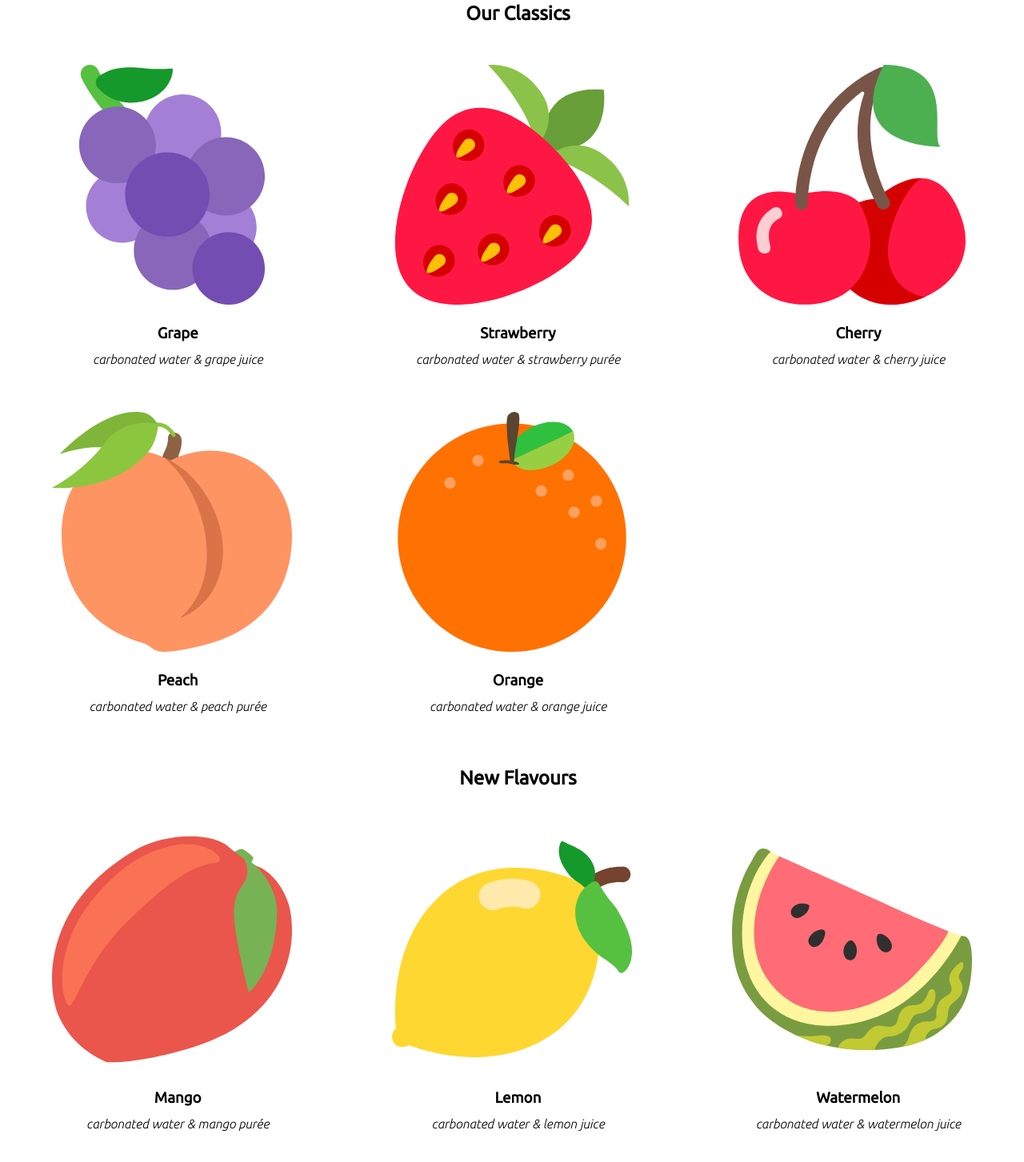
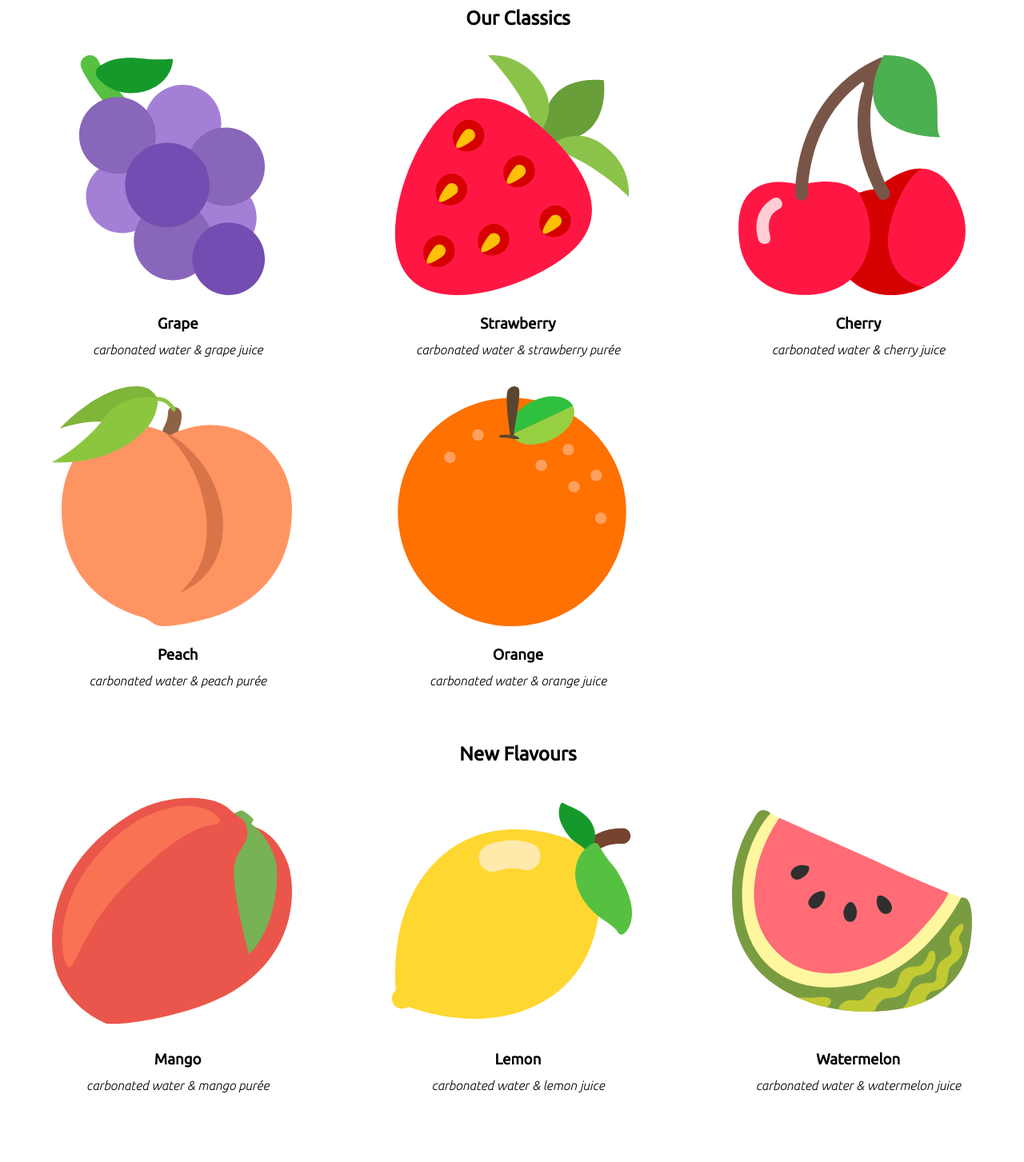
Before and after one commit to ValpzX/Perez_Valentina_SVG_Icons, a plain HTML site: page index.html in a window 1280 px wide. Shown: the part 429-1882 px from the top of the page at 80% size. Drawn offline with Linux system fonts and the light colour scheme.

Commit message:
Making changes to the HTML document outline and page styles

```diff
--- a/css/main.css
+++ b/css/main.css
@@ -8,12 +8,13 @@
 */
 
 
- /* 1. ---General Styles--- */
+/* 1. ---General Styles--- */
 
- body {
+body {
     margin: 0px;
     padding: 0px;
     font-family: 'Ubuntu', sans-serif;
+    line-height: 2em;
 }
 
 img, embed, object, video, picture {
@@ -46,7 +47,6 @@ section h2, section h3, section p {
 
 .txt-spacer {
     margin-top: 20px;
-    line-height: 2em;
 }
 
 .center {
@@ -58,7 +58,7 @@ section h2, section h3, section p {
 
 /* 2. ---Flavours Section Styles--- */
 
-svg {
+.flavour-section svg {
     width: 300px;
     height: 300px;
     margin-bottom: 10px;
--- a/index.html
+++ b/index.html
@@ -15,9 +15,9 @@
 <body>
     <h1 class="hidden">Burple Flavours</h1>
 
-    <main id="burple-flavours" class="section-spacer center">
+    <main id="burple-flavours" class="center">
 
-        <section class="grid-con">
+        <section class="section-spacer grid-con">
             <h2 class="col-span-4 m-col-span-12 l-col-span-12 xl-col-span-12">The Perfect Summer Drink</h2>
 
             <p class="col-span-4 m-col-span-12 l-col-span-12 xl-col-span-12 txt-spacer">If you're looking for a
@@ -36,10 +36,13 @@
                 below, including our new flavours that will be available this summer!</p>
         </section>
 
-        <section class="grid-con section-spacer flavour-section">
+        <section class="flavour-section">
+            <h2 class="hidden">Flavours Section</h2>
+
+            <section class="section-spacer grid-con">
                 <h2 class="col-span-4 m-col-span-12 l-col-span-12 xl-col-span-12">Our Classics</h2>
 
-            <article class="col-span-2 m-col-span-4 l-col-span-4 xl-col-span-4 txt-spacer">
+                <article class="col-span-2 m-col-span-4 l-col-span-4 xl-col-span-4">
                     <svg version="1.1" id="grapes" xmlns="http://www.w3.org/2000/svg"
                         xmlns:xlink="http://www.w3.org/1999/xlink" x="0px" y="0px" viewBox="0 0 591.4 764.3"
                         style="enable-background:new 0 0 591.4 764.3;" xml:space="preserve">
@@ -92,7 +95,7 @@
                     <p>carbonated water & grape juice</p>
                 </article>
 
-            <article class="col-span-2 m-col-span-4 l-col-span-4 xl-col-span-4 txt-spacer">
+                <article class="col-span-2 m-col-span-4 l-col-span-4 xl-col-span-4">
                     <svg version="1.1" id="strawberry" xmlns="http://www.w3.org/2000/svg"
                         xmlns:xlink="http://www.w3.org/1999/xlink" x="0px" y="0px" viewBox="0 0 633.4 650"
                         style="enable-background:new 0 0 633.4 650;" xml:space="preserve">
@@ -144,7 +147,7 @@
                     <p>carbonated water & strawberry purée</p>
                 </article>
 
-            <article class="col-span-2 m-col-span-4 l-col-span-4 xl-col-span-4 txt-spacer">
+                <article class="col-span-2 m-col-span-4 l-col-span-4 xl-col-span-4">
                     <svg version="1.1" id="cherry" xmlns="http://www.w3.org/2000/svg"
                         xmlns:xlink="http://www.w3.org/1999/xlink" x="0px" y="0px" viewBox="0 0 599.5 633.6"
                         style="enable-background:new 0 0 599.5 633.6;" xml:space="preserve">
@@ -187,7 +190,7 @@
                     <p>carbonated water & cherry juice</p>
                 </article>
 
-            <article class="col-span-2 m-col-span-4 l-col-span-4 xl-col-span-4 txt-spacer">
+                <article class="col-span-2 m-col-span-4 l-col-span-4 xl-col-span-4">
                     <svg version="1.1" id="peach" xmlns="http://www.w3.org/2000/svg"
                         xmlns:xlink="http://www.w3.org/1999/xlink" x="0px" y="0px" viewBox="0 0 750 749.6"
                         style="enable-background:new 0 0 750 749.6;" xml:space="preserve">
@@ -230,7 +233,7 @@
                     <p>carbonated water & peach purée</p>
                 </article>
 
-            <article class="col-span-2 m-col-span-4 l-col-span-4 xl-col-span-4 txt-spacer">
+                <article class="col-span-2 m-col-span-4 l-col-span-4 xl-col-span-4">
                     <svg version="1.1" id="orange" xmlns="http://www.w3.org/2000/svg"
                         xmlns:xlink="http://www.w3.org/1999/xlink" x="0px" y="0px" viewBox="0 0 737.8 775.3"
                         style="enable-background:new 0 0 737.8 775.3;" xml:space="preserve">
@@ -278,10 +281,10 @@
                 </article>
             </section>
 
-        <section class="grid-con section-spacer flavour-section">
+            <section class="section-spacer grid-con">
                 <h2 class="col-span-4 m-col-span-12 l-col-span-12 xl-col-span-12">New Flavours</h2>
 
-            <article class="col-span-2 m-col-span-4 l-col-span-4 xl-col-span-4 txt-spacer">
+                <article class="col-span-2 m-col-span-4 l-col-span-4 xl-col-span-4">
                     <svg version="1.1" id="mango" xmlns="http://www.w3.org/2000/svg"
                         xmlns:xlink="http://www.w3.org/1999/xlink" x="0px" y="0px" viewBox="0 0 784.1 738.9"
                         style="enable-background:new 0 0 784.1 738.9;" xml:space="preserve">
@@ -312,7 +315,7 @@
                     <p>carbonated water & mango purée</p>
                 </article>
 
-            <article class="col-span-2 m-col-span-4 l-col-span-4 xl-col-span-4 txt-spacer">
+                <article class="col-span-2 m-col-span-4 l-col-span-4 xl-col-span-4">
                     <svg version="1.1" id="lemon" xmlns="http://www.w3.org/2000/svg"
                         xmlns:xlink="http://www.w3.org/1999/xlink" x="0px" y="0px" viewBox="0 0 770.5 693"
                         style="enable-background:new 0 0 770.5 693;" xml:space="preserve">
@@ -392,7 +395,7 @@
                     <p>carbonated water & lemon juice</p>
                 </article>
 
-            <article class="col-span-2 m-col-span-4 l-col-span-4 xl-col-span-4 txt-spacer">
+                <article class="col-span-2 m-col-span-4 l-col-span-4 xl-col-span-4">
                     <svg version="1.1" id="watermelon" xmlns="http://www.w3.org/2000/svg"
                         xmlns:xlink="http://www.w3.org/1999/xlink" x="0px" y="0px" viewBox="0 0 753.3 632.7"
                         style="enable-background:new 0 0 753.3 632.7;" xml:space="preserve">
@@ -446,6 +449,7 @@
                     <p>carbonated water & watermelon juice</p>
                 </article>
             </section>
+        </section>
 
     </main>
 
```
Lines whose indentation alone changed are shown as unchanged.
